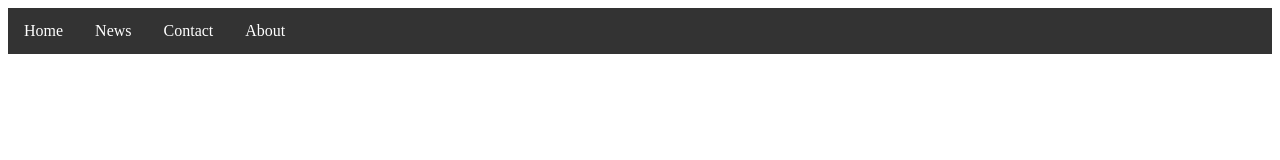
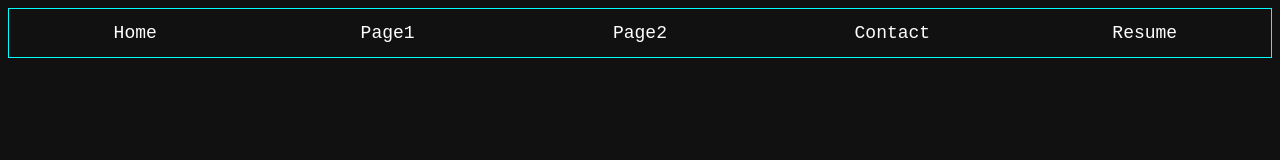
Before and after one commit to Aut6ot/portfolio-site, a plain HTML site: page index.html in a window 1280 px wide. Drawn offline with Linux system fonts and the light colour scheme.

Commit message:
updated navbar

```diff
--- a/index.html
+++ b/index.html
@@ -11,9 +11,11 @@
     <!-- Main Navbar -->
     <ul>
         <li><a class="active" href="#home">Home</a></li>
-        <li><a href="#news">News</a></li>
+        <li><a href="#p1">Page1</a></li>
+        <li><a href="#p2">Page2</a></li>
         <li><a href="#contact">Contact</a></li>
-        <li><a href="#about">About</a></li>
-      </ul>
+        <li><a href="#resume">Resume</a></li>
+    </ul>
+
 </body>
 </html>
--- a/style.css
+++ b/style.css
@@ -1,13 +1,24 @@
+body {
+    background-color: #111;
+    font-family: monospace;
+}
+
+
 ul {
     list-style-type: none;
     margin: 0;
     padding: 0;
     overflow: hidden;
-    background-color: #333;
+    background-color: #111;
+    border: 1px solid cyan;
+    display: flex;
+    justify-content: space-between;
+    align-items: center;
   }
 
   li {
     float: left;
+    width: 20%;
   }
 
   li a {
@@ -16,8 +27,11 @@ ul {
     text-align: center;
     padding: 14px 16px;
     text-decoration: none;
+    font-size: 18px;
+
   }
 
   li a:hover {
-    background-color: #111;
+    background-color: aqua;
+    color: black;
   }
```
